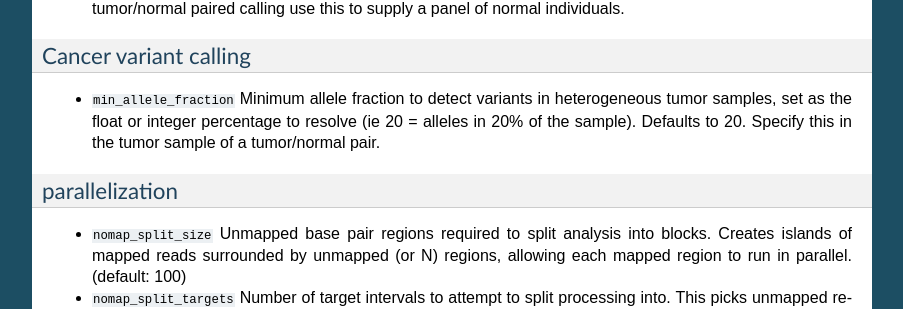
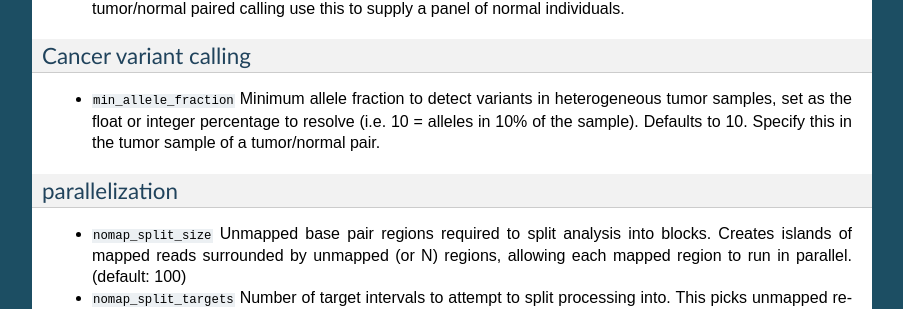
Before and after one commit to bcbio/bcbio-nextgen, a Sphinx documentation site: the page built from docs/contents/configuration.rst, in a window 1280 px wide and 900 px high, scrolled down 5294 px. Shown: the part 170-479 px from the top of the window, without its empty margins (198-1101 px from the left). Built offline with Sphinx 7.4.7, drawn with Linux system fonts in a browser that asks for light colours.

Commit message:
Documentation update for default paired calling minimum AF threshold

```diff
--- a/docs/contents/configuration.rst
+++ b/docs/contents/configuration.rst
@@ -340,7 +340,7 @@ Cancer variant calling
 
 - ``min_allele_fraction`` Minimum allele fraction to detect variants in
   heterogeneous tumor samples, set as the float or integer percentage to
-  resolve (ie 20 = alleles in 20% of the sample). Defaults to 20. Specify this
+  resolve (i.e. 10 = alleles in 10% of the sample). Defaults to 10. Specify this
   in the tumor sample of a tumor/normal pair.
 
 parallelization
```
